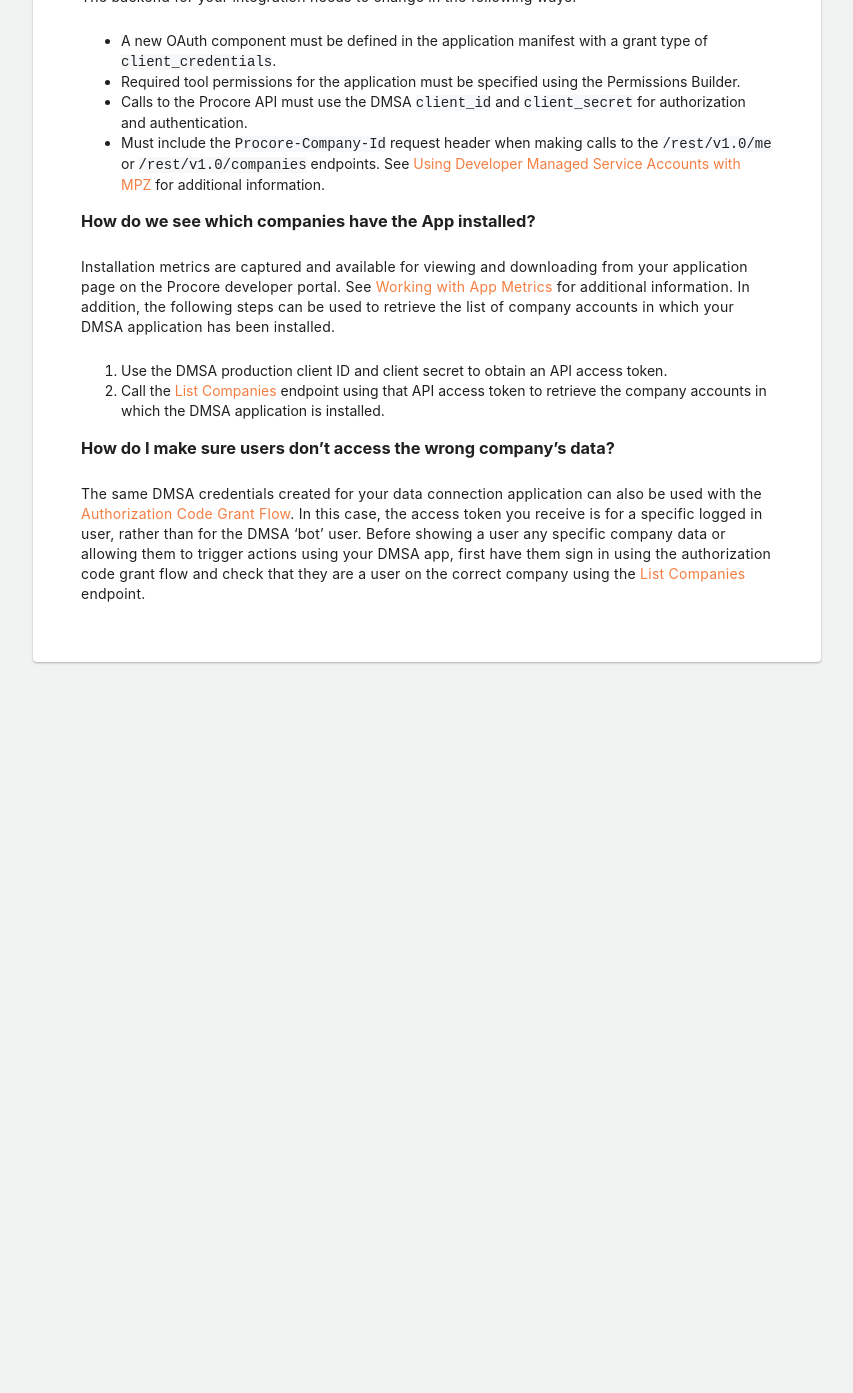
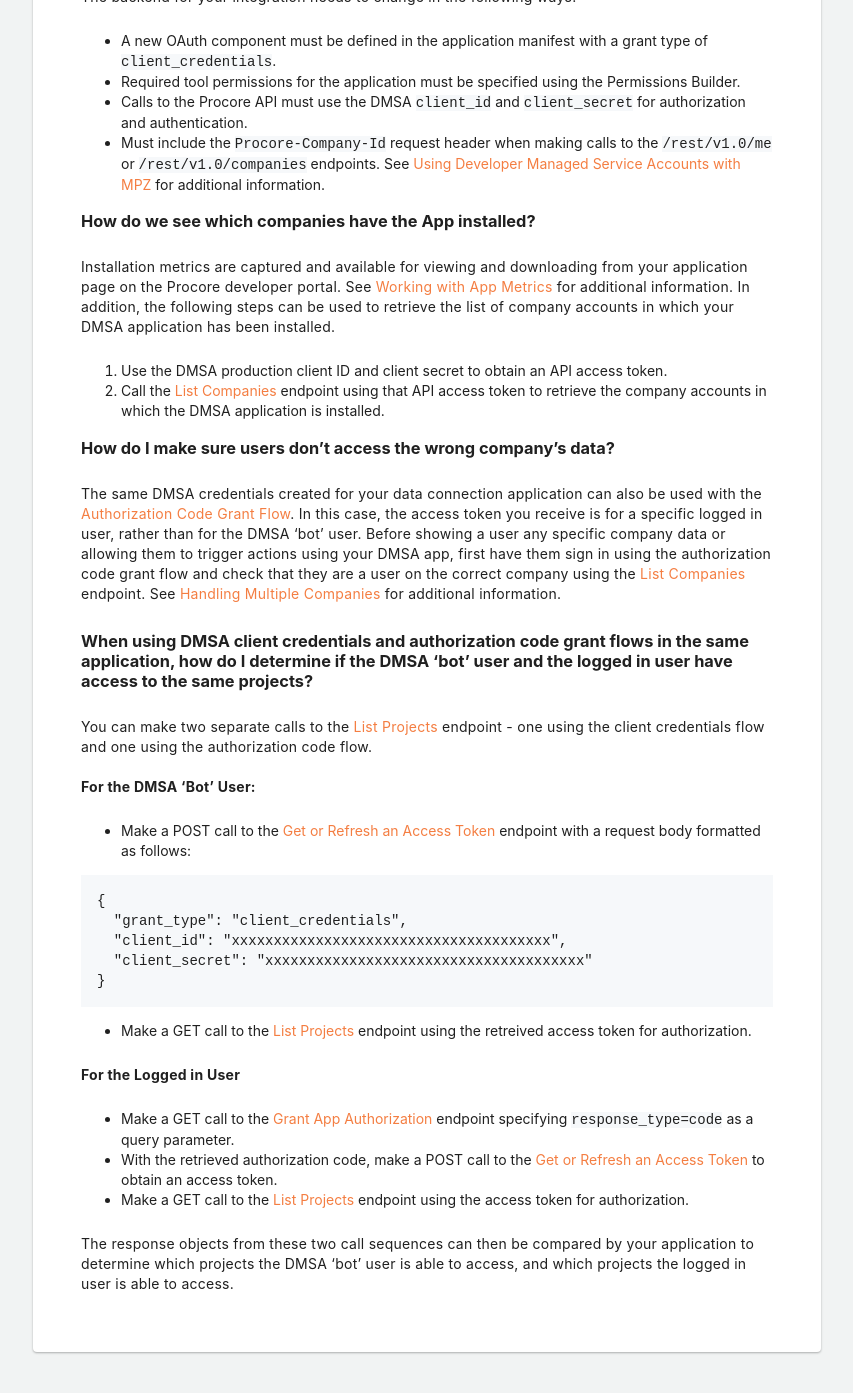
Before and after one commit to procore/documentation, a Jekyll site: the page built from building_applications/developer_managed_service_accounts.md, in a window 1280 px wide and 1400 px high, scrolled down 5933 px. Shown: the top 1393 px of the window, without its empty margins (411-1264 px from the left). Built offline with Jekyll 4.4.1, drawn with Linux system fonts in a browser that asks for light colours; a script that is not in the unit is left out; before the commit the page ends 6643 px from its top, so only the background shows below that.

Commit message:
Added new faq on determining project access

````diff
--- a/building_applications/developer_managed_service_accounts.md
+++ b/building_applications/developer_managed_service_accounts.md
@@ -200,4 +200,29 @@ In addition, the following steps can be used to retrieve the list of company acc
 
 The same DMSA credentials created for your data connection application can also be used with the [Authorization Code Grant Flow]({{ site.url }}{{ site.baseurl }}/oauth-client-credentials).
 In this case, the access token you receive is for a specific logged in user, rather than for the DMSA 'bot' user.
-Before showing a user any specific company data or allowing them to trigger actions using your DMSA app, first have them sign in using the authorization code grant flow and check that they are a user on the correct company using the [List Companies](https://developers.procore.com/reference/rest/v1/companies?version=1.0) endpoint.
+Before showing a user any specific company data or allowing them to trigger actions using your DMSA app, first have them sign in using the authorization code grant flow and check that they are a user on the correct company using the [List Companies](https://developers.procore.com/reference/rest/v1/companies?version=1.0) endpoint. See [Handling Multiple Companies]({{ site.url }}{{ site.baseurl }}/api-call-sequencing#handling-multiple-companies) for additional information.
+
+### When using DMSA client credentials and authorization code grant flows in the same application, how do I determine if the DMSA 'bot' user and the logged in user have access to the same projects?
+
+You can make two separate calls to the [List Projects](https://developers.procore.com/reference/rest/v1/projects?version=1.1) endpoint - one using the client credentials flow and one using the authorization code flow.
+
+**For the DMSA 'Bot' User:**
+
+- Make a POST call to the  [Get or Refresh an Access Token](https://developers.procore.com/reference/rest/v1/authentication?version=1.0#get-or-refresh-an-access-token) endpoint with a request body formatted as follows:
+
+```
+{
+  "grant_type": "client_credentials",
+  "client_id": "xxxxxxxxxxxxxxxxxxxxxxxxxxxxxxxxxxxxxx",
+  "client_secret": "xxxxxxxxxxxxxxxxxxxxxxxxxxxxxxxxxxxxxx"
+}
+```
+- Make a GET call to the [List Projects](https://developers.procore.com/reference/rest/v1/projects?version=1.1) endpoint using the retreived access token for authorization.
+
+**For the Logged in User**
+
+- Make a GET call to the [Grant App Authorization](https://developers.procore.com/reference/rest/v1/authentication?version=1.0#grant-app-authorization) endpoint specifying `response_type=code` as a query parameter.
+- With the retrieved authorization code, make a POST call to the [Get or Refresh an Access Token](https://developers.procore.com/reference/rest/v1/authentication?version=1.0#get-or-refresh-an-access-token) to obtain an access token.
+- Make a GET call to the [List Projects](https://developers.procore.com/reference/rest/v1/projects?version=1.1) endpoint using the access token for authorization.
+
+The response objects from these two call sequences can then be compared by your application to determine which projects the DMSA 'bot' user is able to access, and which projects the logged in user is able to access.
````
